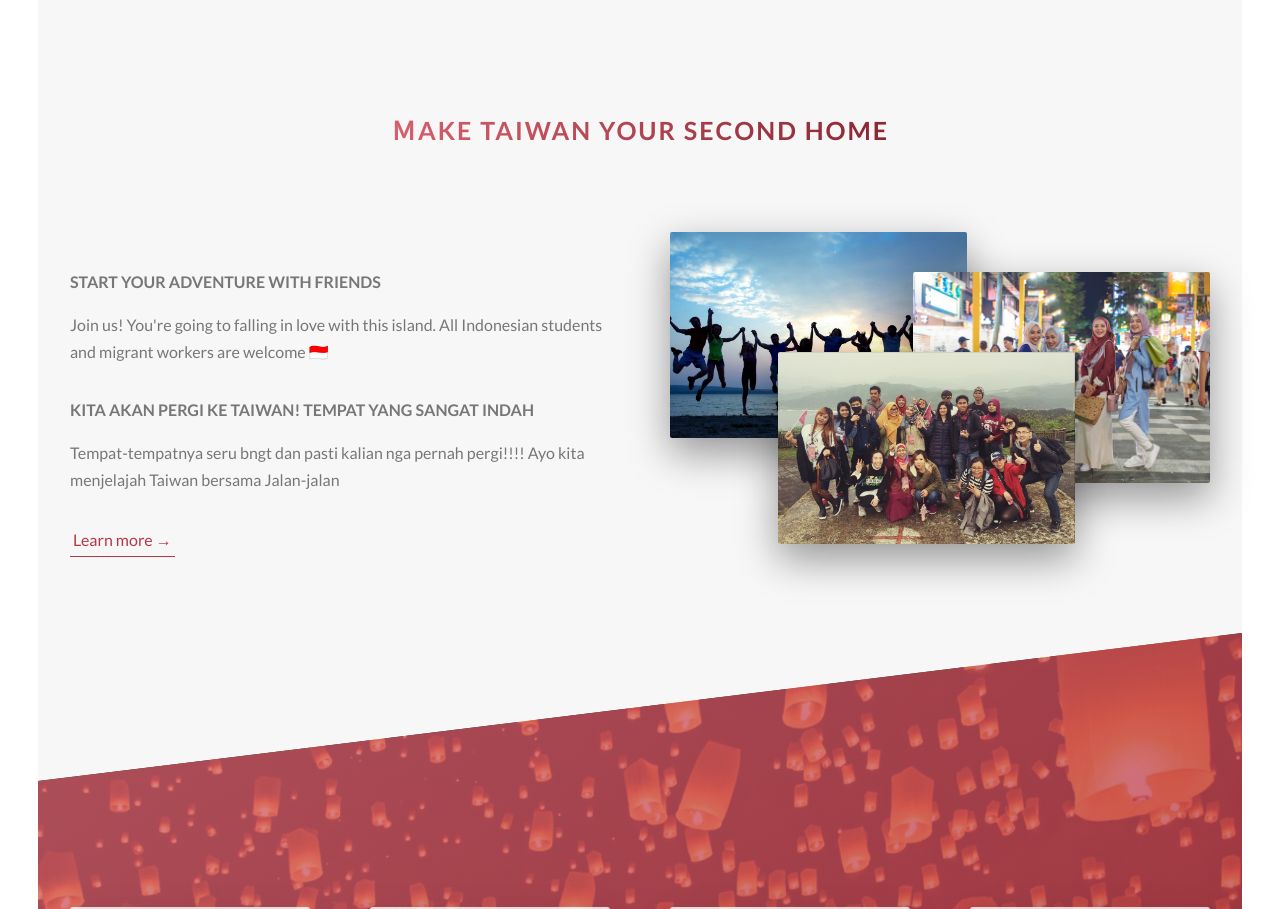
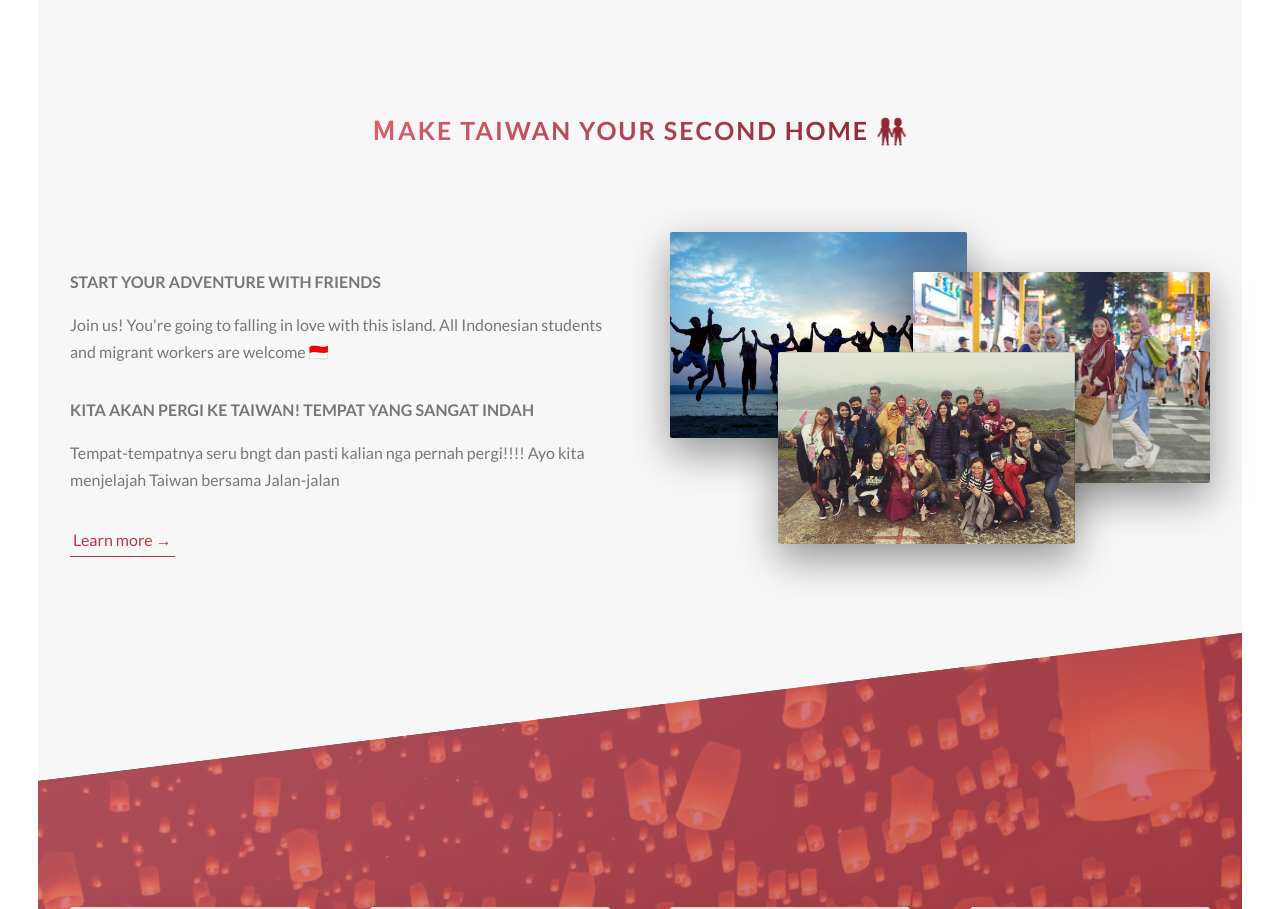
Before and after one commit to peggychenpw/jalan-tour, a website: page index.html in a window 1280 px wide. Shown: the part 800-1709 px from the top of the page. Drawn offline with nearby package versions, Linux system fonts and the light colour scheme.

Commit message:
change image

```diff
--- a/index.html
+++ b/index.html
@@ -40,7 +40,7 @@
             <section class="section-about">
                 <div class="u-center-text u-margin-bottom-big">
                     <h2 class="heading-secondary">
-                Ｍake Taiwan your second home
+                Ｍake Taiwan your second home 👫
                     </h2>
                 </div>
                     <div class="row">
```
Also changed, not shown: jalan.js (+1 -6 lines).
